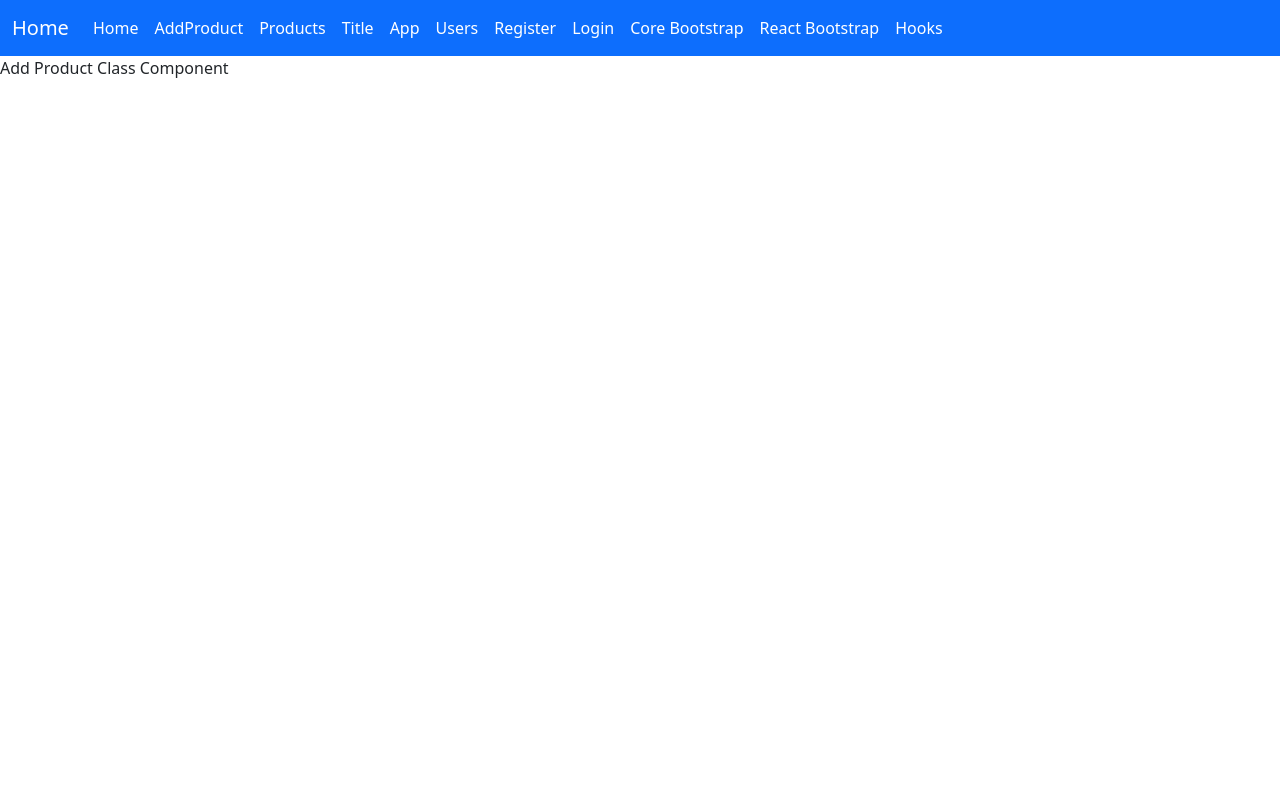
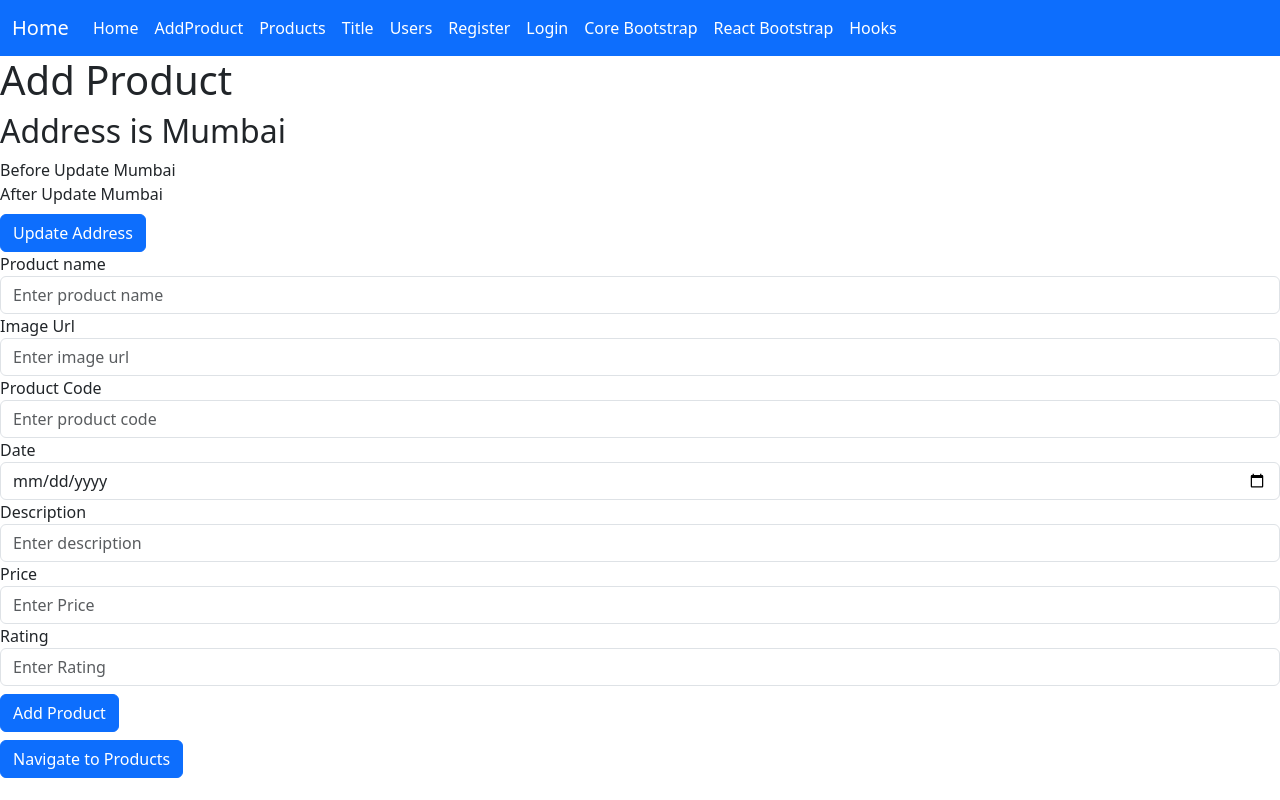
Before and after one commit to programmingwithharsh/react-feb-25, a React (Create React App) app: page /addproduct in a window 1280 px wide. Built offline with nearby package versions, Linux system fonts and the light colour scheme.

Commit message:
Update code

```diff
--- a/package.json
+++ b/package.json
@@ -3,6 +3,7 @@
   "version": "0.1.0",
   "private": true,
   "dependencies": {
+    "axios": "^1.7.9",
     "bootstrap": "^5.3.3",
     "cra-template": "1.2.0",
     "font-awesome": "^4.7.0",
--- a/src/AddProduct.js
+++ b/src/AddProduct.js
@@ -1,7 +1,113 @@
 import React from "react";
+import { Navigate } from "react-router-dom";
+import { Link } from "react-router-dom";
+
 class AddProduct extends React.Component {
+
+    constructor() {
+        super();
+        this.state = {
+            redirect: false,
+            address: "Mumbai"
+        }
+        console.log("constructor"); // Mounting
+    }
+
+    componentWillUnmount() {
+        console.log("componentWillUnmount"); // Unmounting
+    }
+
+    /*
+    static getDerivedStateFromProps(props, state) { // update state from props
+        return {
+            address: props.address
+        }
+    }
+    */
+
+    getSnapshotBeforeUpdate(prevProps, prevState) {
+        document.getElementById("div1").innerHTML = "Before Update " + prevState.address;
+        return true;
+    }
+
+    componentDidUpdate() {
+        document.getElementById("div2").innerHTML = "After Update " + this.state.address;
+    }
+
+    updateAddress = () => {
+        this.setState({
+            address: "Delhi"
+        })
+    }
+
+    handleSubmit = (event) => {
+        event.preventDefault(); // stop page refresh
+        const productName = event.target.elements.productName.value;
+        const imageUrl = event.target.elements.imageUrl.value;
+        const productCode = event.target.elements.productCode.value;
+        const releaseDate = event.target.elements.releaseDate.value;
+        const description = event.target.elements.description.value;
+        const price = event.target.elements.price.value;
+        const starRating = event.target.elements.starRating.value;
+
+        const product = {
+            productId: Number(new Date()),
+            productName: productName,
+            imageUrl: imageUrl,
+            productCode: productCode,
+            releaseDate: releaseDate,
+            description: description,
+            price: price,
+            starRating: starRating
+        }
+
+        if (!productName) {
+            alert("Pleaes enter product name");
+        } else {
+            this.setState({
+                redirect: true
+            })
+        }
+        this.props.onAddProduct(product); // calling Main addProduct function
+    }
+
     render() {
-        return (<div>Add Product Class Component</div>);
+        const { redirect } = this.state;
+
+        return (<>
+            <div className="row">
+                {
+                    redirect && (
+                        <Navigate to="/products" />
+                    )
+                }
+            </div>
+            <div className="row">
+                <div className="col-xxl-3" ></div>
+                <div className="col-xxl-6" >
+                    <h1>Add Product</h1>
+                    <h2>Address is {this.state.address}</h2>
+
+                    <div id="div1"></div>
+                    <div id="div2"></div>
+
+                    <button className="btn btn-primary mt-2" onClick={this.updateAddress}>Update Address</button>
+
+                    <form onSubmit={this.handleSubmit} noValidate>
+                        Product name <input className="form-control" type="text" placeholder="Enter product name" name="productName" />
+                        Image Url <input className="form-control" type="text" placeholder="Enter image url" name="imageUrl" />
+                        Product Code <input className="form-control" type="text" placeholder="Enter product code" name="productCode" />
+                        Date <input className="form-control" type="date" name="releaseDate" />
+                        Description <input className="form-control" type="text" placeholder="Enter description" name="description" />
+                        Price <input className="form-control" type="text" placeholder="Enter Price" name="price" />
+                        Rating <input className="form-control" type="text" placeholder="Enter Rating" name="starRating" />
+                        <input type="submit" value="Add Product" className="btn btn-primary mt-2" />
+                    </form>
+                    <Link to="/products" className="btn btn-primary mt-2">Navigate to Products</Link>
+                </div>
+                <div className="col-xxl-3" ></div>
+            </div>
+        </>);
     }
 }
 
--- a/src/App.js
+++ b/src/App.js
@@ -2,7 +2,6 @@ import Main from './Main';
 import { connect } from 'react-redux';
 
 function mapStateToProps(state) { // mapping redux state to react props
-    debugger;
     return {
         products: state
     }
--- a/src/Main.js
+++ b/src/Main.js
@@ -1,6 +1,5 @@
 import React from 'react';
 import ProductList from './ProductList';
-import App from './App';
 import Welcome from './Welcome';
 import AddProduct from './AddProduct';
 import Title from './Title';
@@ -87,7 +86,7 @@ export default class
     }
 
     componentDidMount() {
-       // this.props.dispatch(removeProduct(1)); // calling action
+        this.props.dispatch(removeProduct(1)); // calling action
         console.log(this.props.products);
         this.props.dispatch(addProduct({
             "productId": 6,
@@ -102,6 +101,12 @@ export default class
        // this.props.dispatch(loadProducts())
     }
 
+    addProduct = (productSubmitted) => { // udpating state
+        this.setState((state) => ({
+            products: state.products.concat([productSubmitted])
+        }))
+    }
+
     render() { // lifecycle
         console.log("This is render lifecycle - 2");
         console.log(this.state);
@@ -110,10 +115,9 @@ export default class
                 <Routes>
                     <Route path="/" element={<Nav />}>
                         <Route index element={<Welcome />} />
-                        <Route path="/addproduct" element={<AddProduct />} />
-                        <Route path="/products" element={<ProductList products={this.props.products} />} />
+                        <Route path="/addproduct" element={<AddProduct  onAddProduct={(addedProduct) => this.addProduct(addedProduct)} address="Mumbai" />} />
+                        <Route path="/products" element={<ProductList products={this.state.products} />} />
                         <Route path="/title" element={<Title mobile="iphone" />} />
-                        <Route path="/app" element={<App />} />
                         <Route path="/users" element={<UserLocalStorage />} />
                         <Route path="/register" element={<RegisterClass />} />
                         <Route path="/productDetail/:productid" element={<ProductDetail />} />
--- a/src/Nav.js
+++ b/src/Nav.js
@@ -22,9 +22,6 @@ function Nav() {
                         </li>
                         <li className="nav-item">
                             <Link className="nav-link" to="/title">Title</Link>
-                        </li>
-                        <li className="nav-item">
-                            <Link className="nav-link" to="/app">App</Link>
                         </li>
                         <li className="nav-item">
                             <Link className="nav-link" to="/users">Users</Link>
--- a/src/Welcome.js
+++ b/src/Welcome.js
@@ -3,13 +3,14 @@ import './Welcome.css'; // External CSS
 import { Link } from 'react-router-dom';
 
 class Welcome extends React.PureComponent {
-// class Welcome extends React.Component {
+    // class Welcome extends React.Component {
 
     constructor(props) { // lifecycle
         super(props);
         this.state = {
             username: "Rishi",
         }
+        console.log("welcome constructor");
     }
 
     updateUsername = () => {
@@ -23,6 +24,10 @@ class Welcome extends React.PureComponent {
         return true;
     }
     */
+
+    componentWillUnmount() {
+        console.log("welcome componentWillUnmount");
+    }
 
     render() { // lifecycle
         console.log(this.state);
--- a/src/hooks/HooksExample.js
+++ b/src/hooks/HooksExample.js
@@ -3,7 +3,7 @@ import UseReducerHookExample from './UseReducerHookExample';
 import WithoutContext from './WithoutContext';
 import WithContext from './WithContext';
 import UseCustomHook from './UseCustomHook';
-
+import UseRefExample from './UseRefExample';
 
 function HooksExample() {
     const [posts] = UseCustomHook("https://jsonplaceholder.typicode.com/posts");
@@ -11,6 +11,8 @@ function HooksExample() {
     const [users] = UseCustomHook("http://localhost:4000/users");
 
     return (<div className="m-4">
+        <h1>Use Ref Hook Example</h1>
+        <UseRefExample />
         <h1>Custom Hook Example</h1>
 
         <h2>List of Users from our own API</h2>
--- a/src/hooks/UseEffectHookExample.js
+++ b/src/hooks/UseEffectHookExample.js
@@ -1,8 +1,10 @@
 import { useState, useEffect } from 'react';
+import axios from 'axios';
 
 function UseEffectHookExample() {
 
     const [data, setData] = useState([]); // data is empty array, setData to update data
+    const [users, setUsers] = useState([]);
 
     /*
         Functional Component
@@ -20,13 +22,45 @@ function UseEffectHookExample() {
         })
             .then((response) => response.json()) // json format
             .then((items) => {
+                console.log("fetch method", items)
                 setData(items) // updating state
             })
     }, []) // effect will run once
 
+    useEffect(() => {
+        axios.get('https://jsonplaceholder.typicode.com/users')
+            .then(function (response) {
+                // handle success
+                console.log("axios", response);
+                setUsers(response.data);
+            })
+            .catch(function (error) {
+                // handle error
+                console.log(error);
+            })
+            .finally(function () {
+                // always executed
+            });
+    }, []) // effect will run once
+
     return (<>
-        <h1>User list using useState and useEffect Hook</h1>
+        <h1>User list using useState and useEffect Hook - fetch method</h1>
+        <ul>
+            {
+                data.map((user, index) => (
+                    <li key={index}>{user.name}</li>
+                ))
+            }
+        </ul>
 
+        <h1>User list using useState and useEffect Hook - using axios module</h1>
+        <ul>
+            {
+                users.map((user, index) => (
+                    <li key={index}>{user.name}</li>
+                ))
+            }
+        </ul>
     </>);
 }
 
--- /dev/null
+++ b/src/hooks/UseRefExample.js
@@ -0,0 +1,16 @@
+import { useEffect, useRef } from "react";
+
+// Uncontrolled component
+const UseRefExample = () => {
+    const inputRef = useRef(null);
+
+    useEffect(() => {
+        inputRef.current.focus();
+    }, [])
+
+    return (<>
+        <input type="text" ref={inputRef} />
+    </>);
+}
+
+export default UseRefExample;
--- a/src/redux/actions.js
+++ b/src/redux/actions.js
@@ -6,7 +6,6 @@ export function removeProduct(index) {
 }
 
 export function addProduct(product) {
-    debugger
     return {
         type: "ADD_PRODUCT",
         product: product
--- a/src/redux/reducers.js
+++ b/src/redux/reducers.js
@@ -1,10 +1,10 @@
 import products from "../data/products";
 
 const ProductReducer = function (state = products, action) {
-    debugger
     switch (action.type) {
         case "REMOVE_PRODUCT":
-            return [...state]; // write a logic to remove product
+            // return [...state]; // write a logic to remove product
+            return state.filter(product => product.productId !== action.index)
 
         case "ADD_PRODUCT":
             return [...state, action.product]; // appending
```
Also changed, not shown: src/Register3.js (added, +36 -0 lines).
